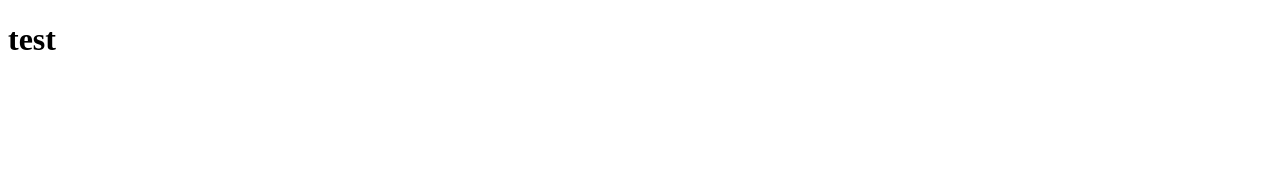
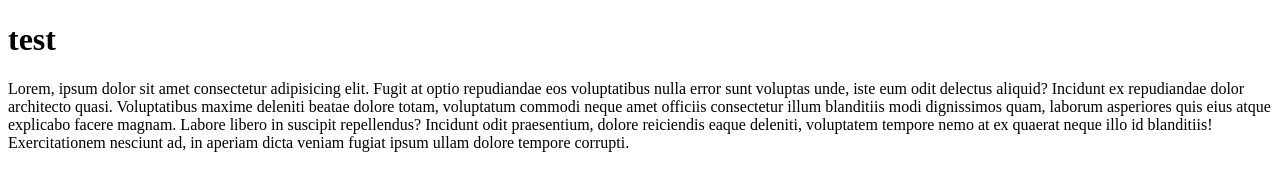
Before and after one commit to aufartirta/latihan-git, a plain HTML site: page index.html in a window 1280 px wide. Drawn offline with Linux system fonts and the light colour scheme.

Commit message:
add paragraph

```diff
--- a/index.html
+++ b/index.html
@@ -8,5 +8,17 @@
   </head>
   <body>
     <h1>test</h1>
+    <p>
+      Lorem, ipsum dolor sit amet consectetur adipisicing elit. Fugit at optio
+      repudiandae eos voluptatibus nulla error sunt voluptas unde, iste eum odit
+      delectus aliquid? Incidunt ex repudiandae dolor architecto quasi.
+      Voluptatibus maxime deleniti beatae dolore totam, voluptatum commodi neque
+      amet officiis consectetur illum blanditiis modi dignissimos quam, laborum
+      asperiores quis eius atque explicabo facere magnam. Labore libero in
+      suscipit repellendus? Incidunt odit praesentium, dolore reiciendis eaque
+      deleniti, voluptatem tempore nemo at ex quaerat neque illo id blanditiis!
+      Exercitationem nesciunt ad, in aperiam dicta veniam fugiat ipsum ullam
+      dolore tempore corrupti.
+    </p>
   </body>
 </html>
```
